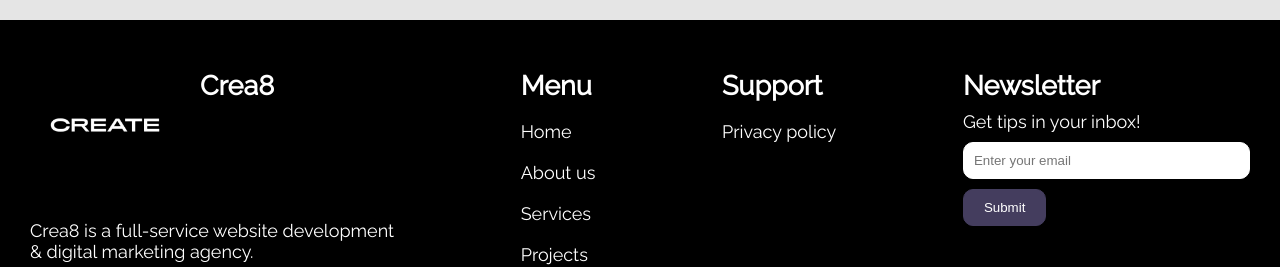
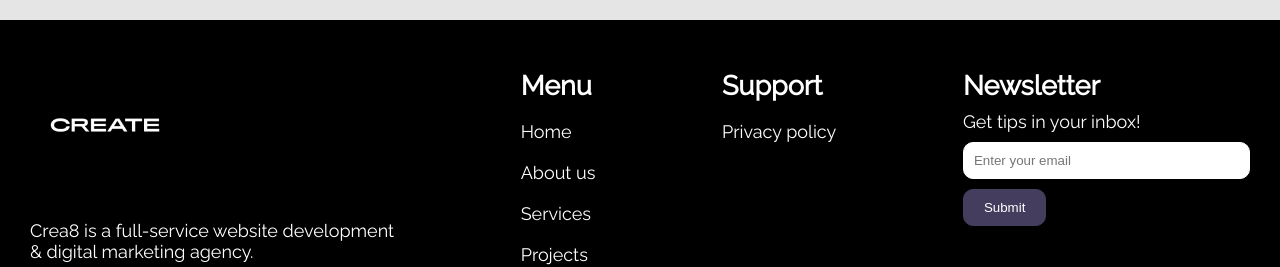
Before and after one commit to Oluwajimi06/crea8web, a plain HTML site: page index.html in a window 1280 px wide. Shown: the part 4973-5240 px from the top of the page. Drawn offline with nearby package versions, Linux system fonts and the light colour scheme.

Commit message:
Update index.html

```diff
--- a/index.html
+++ b/index.html
@@ -316,7 +316,6 @@
    <div>
     <div style="display: flex;">
         <img src="img/logo.png" alt="" height="150px">
-        <h2 style="margin-left: 20px;margin-top: 20px;">Crea8</h2>
     </div>
     <p style="margin-top: 20px;margin-bottom: 10px;">Crea8 is a full-service website development <br> & digital marketing agency.</p>
     <div style="display: flex;">
```
